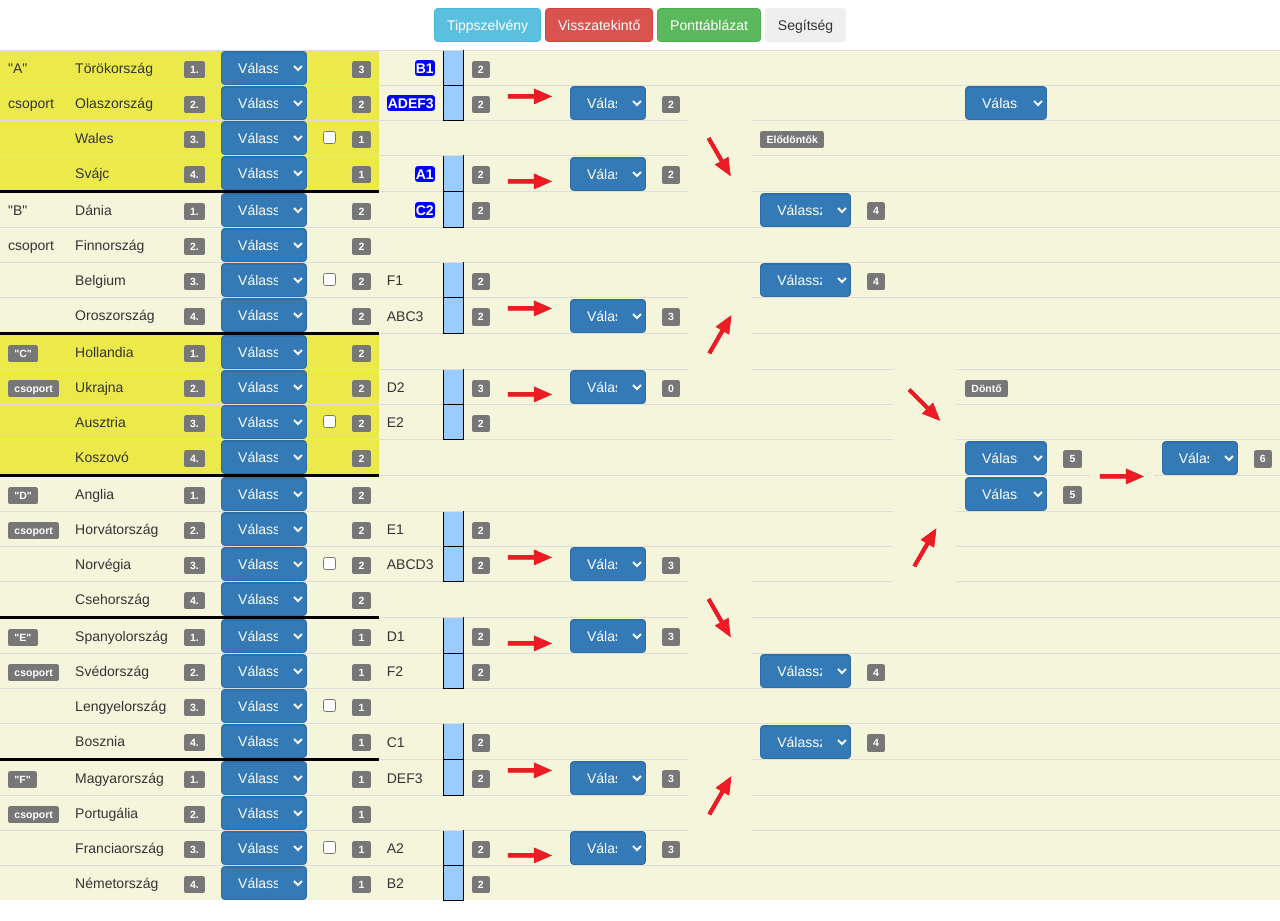
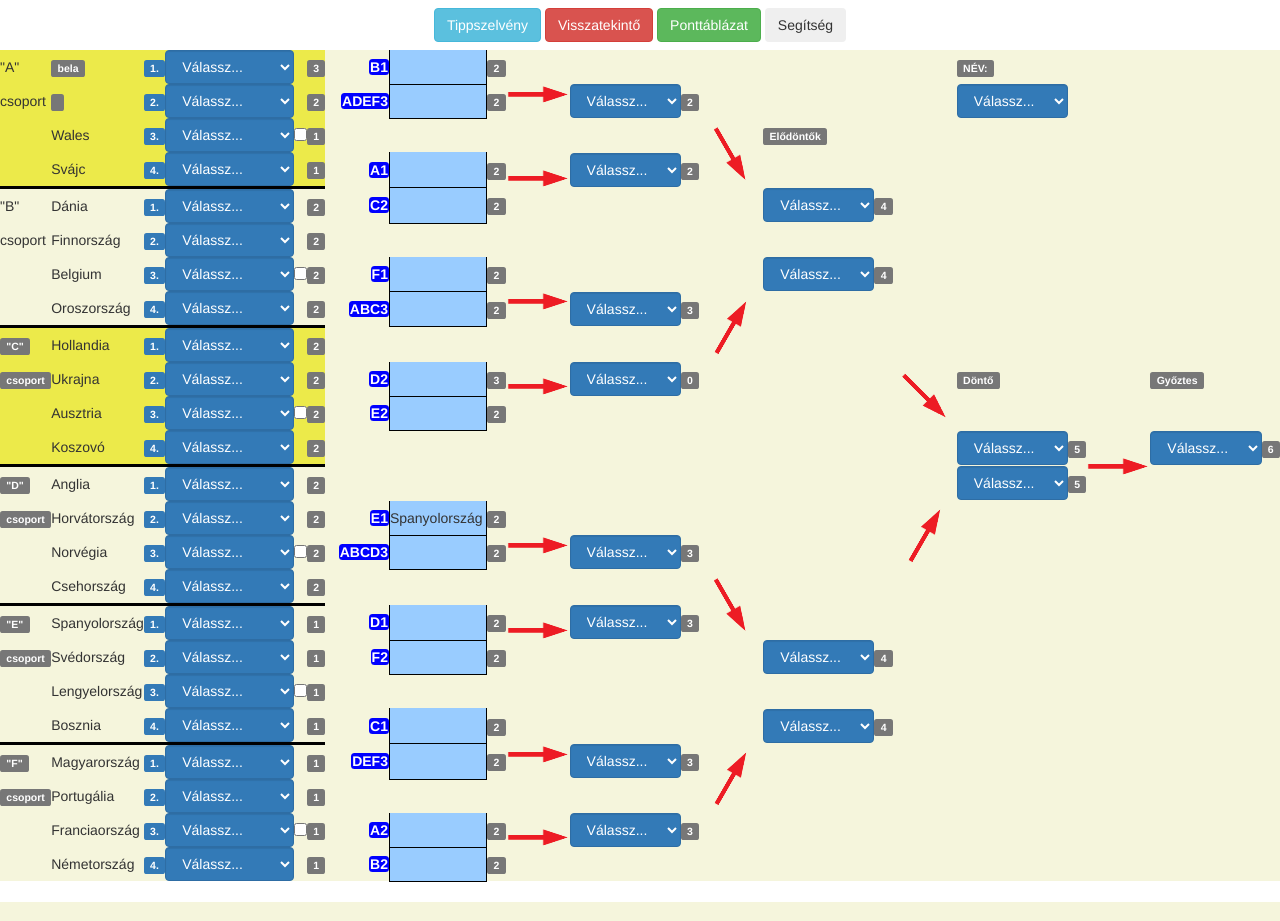
Before and after one commit to BalazsA2/BalazsA2.github.io, a PHP site: page / in a window 1280 px wide. Run offline with PHP 8.4, Linux system fonts and the light colour scheme.

Commit message:
install php

```diff
--- a/css/style.css
+++ b/css/style.css
@@ -2,12 +2,14 @@
 @media (min-width: 400px) {
     body{font-size:8px;}
     .label-nyolcad {font-size: 6px;    }
+    .table>tbody>tr>td {padding: 1px;}
 }
 
 @media (min-width: 800px) {
     body{font-size: 12px;}
     .label-nyolcad {font-size: 10px;}
     .form-control {font-size: 12px}
+    .table>tbody>tr>td {padding: 4px;}
 }
 @media (min-width: 1000px) {
     body{font-size: 14px;}
@@ -24,8 +26,8 @@ nav {
     top:50px;
 }
 
-.csapatok { /* második oszlop*/
-    width: 5%;
+.teams { /* második oszlop*/
+    width: 7%;
     background-color:beige;
 
 }
@@ -40,6 +42,11 @@ nav {
     margin:0px;
     text-align: center;
 }
+
+.rankno {
+    background-color: #337ab7
+}
+
 .nyolcadfelirat { /* A1,B2.. feliratok a Nyolcaddöntőktől balra*/
     width: 5%;
     background-color:beige;
@@ -58,7 +65,7 @@ nav {
 }
 
 .group_title { /* első oszlop*/
-    width: 5%;
+    width: 4%;
     background-color:beige;
 
 }
@@ -67,6 +74,8 @@ nav {
     padding-top: 0px;
     padding-bottom: 0px;
     vertical-align: middle;
+    padding: 0px;
+    border-top: 0px;
 }
 
 
--- a/index.html
+++ b/index.php
@@ -9,11 +9,21 @@
     <!-- <link rel="stylesheet" href="https://stackpath.bootstrapcdn.com/bootstrap/4.5.0/css/bootstrap.min.css"> -->
     <script src="https://ajax.googleapis.com/ajax/libs/jquery/3.5.1/jquery.min.js"></script>
     <script src="https://maxcdn.bootstrapcdn.com/bootstrap/3.4.1/js/bootstrap.min.js"></script>
-    <link rel="stylesheet" href="css/style.css">
-
+    <link rel="stylesheet" href="/css/style.css">
+    <script>
+        $(document).ready(function(){
+            //span elem átírása
+            $('#lab_a1').text('bela');
+            //db-ből jöjjön a label
+            //db-ből jöjjönek a csapatnevek az optionokba
+        })
+    </script>
 </head>
 
 <body>
+    <?php
+    /*phpinfo();*/
+    ?>
     <nav class="navbar navbar-light bg-light navbar-fixed-top">
         <button class="btn btn-info navbar-btn">Tippszelvény</button>
         <button class="btn btn-danger navbar-btn">Visszatekintő</button>
@@ -24,8 +34,8 @@
         <table class="table">
             <tr>
                 <td class="group_title one">"A"</td>
-                <td class="csapatok one">Törökország</td>
-                <td class="points one"><span class="label label-default">1.</span></td>
+                <td class="teams one"><span id='lab_a1' class="label label-default">Törökország<span></td>
+                <td class="points one"><span class="label label-default rankno">1.</span></td>
                 <td class="auto-style1 one">
                     <select class="form-control seli" id="sel_a1">
                         <option>Válassz...</option>
@@ -47,7 +57,7 @@
                 <td class="auto-style1"></td>
                 <td class="points"></td>
                 <td class="arrows"></td>
-                <td class="auto-style1"></td>
+                <td class="auto-style1"><span class="label label-default">NÉV:</span></td>
                 <td class="points"></td>
                 <td class="arrows"></td>
                 <td class="auto-style1"></td>
@@ -55,8 +65,8 @@
             </tr>
             <tr>
                 <td class="group_title one">csoport</td>
-                <td class="csapatok one">Olaszország</td>
-                <td class="points one"><span class="label label-default">2.</span></td>
+                <td class="teams one"><span id='lab_a2' class="label label-default"><span></td>
+                <td class="points one"><span class="label label-default rankno">2.</span></td>
                 <td class="auto-style1 one">
                     <select class="form-control seli" id="sel_a2">
                         <option>Válassz...</option>
@@ -106,8 +116,8 @@
             </tr>
             <tr>
                 <td class="group_title one"></td>
-                <td class="csapatok one">Wales</td>
-                <td class="points one"><span class="label label-default">3.</span></td>
+                <td class="teams one">Wales</td>
+                <td class="points one"><span class="label label-default rankno">3.</span></td>
                 <td class="auto-style1 one">
                     <select class="form-control seli" id="sel_a3">
                         <option>Válassz...</option>
@@ -136,8 +146,8 @@
             </tr>
             <tr>
                 <td class="group_title one line"></td>
-                <td class="csapatok one line">Svájc</td>
-                <td class="points one line"><span class="label label-default">4.</span></td>
+                <td class="teams one line">Svájc</td>
+                <td class="points one line"><span class="label label-default rankno">4.</span></td>
                 <td class="auto-style1 one line">
                     <select class="form-control seli" id="sel_a4">
                         <option>Válassz...</option>
@@ -174,8 +184,8 @@
             </tr>
             <tr>
                 <td class="group_title">"B"</td>
-                <td class="csapatok">Dánia</td>
-                <td class="points"><span class="label label-default">1.</span></td>
+                <td class="teams">Dánia</td>
+                <td class="points"><span class="label label-default rankno">1.</span></td>
                 <td class="auto-style1">
                     <select class="form-control seli" id="sel_b1">
                         <option>Válassz...</option>
@@ -210,8 +220,8 @@
             </tr>
             <tr>
                 <td class="group_title">csoport</td>
-                <td class="csapatok">Finnország</td>
-                <td class="points"><span class="label label-default">2.</span></td>
+                <td class="teams">Finnország</td>
+                <td class="points"><span class="label label-default rankno">2.</span></td>
                 <td class="auto-style1">
                     <select class="form-control seli" id="sel_b2">
                         <option>Válassz...</option>
@@ -241,8 +251,8 @@
             </tr>
             <tr>
                 <td class="group_title">&nbsp;</td>
-                <td class="csapatok">Belgium</td>
-                <td class="points"><span class="label label-default">3.</span></td>
+                <td class="teams">Belgium</td>
+                <td class="points"><span class="label label-default rankno">3.</span></td>
                 <td class="auto-style1">
                     <select class="form-control seli" id="sel_b3">
                         <option>Válassz...</option>
@@ -254,7 +264,7 @@
                 </td>
                 <td class="points"><input type="checkbox" class="form-check-input" value=""></td>
                 <td class="points"><span class="label label-default">2</span></td>
-                <td class="nyolcadfelirat">F1</td>
+                <td class="nyolcadfelirat"><span class="label label-default label-nyolcad">F1</span></td>
                 <td class="Runners">
                 <td class="points"><span class="label label-default">2</span></td>
                 <td class="arrows"></td>
@@ -281,8 +291,8 @@
             </tr>
             <tr>
                 <td class="group_title line">&nbsp;</td>
-                <td class="csapatok line">Oroszország</td>
-                <td class="points line"><span class="label label-default">4.</span></td>
+                <td class="teams line">Oroszország</td>
+                <td class="points line"><span class="label label-default rankno">4.</span></td>
                 <td class="auto-style1 line">
                     <select class="form-control seli" id="sel_b4">
                         <option>Válassz...</option>
@@ -294,7 +304,7 @@
                 </td>
                 <td class="points line"></td>
                 <td class="points line"><span class="label label-default">2</span></td>
-                <td class="nyolcadfelirat">ABC3</td>
+                <td class="nyolcadfelirat"><span class="label label-default label-nyolcad">ABC3</span></td>
                 <td class="Runners">
                 <td class="points"><span class="label label-default">2</span></td>
                 <td class="arrows top">
@@ -320,8 +330,8 @@
             </tr>
             <tr>
                 <td class="group_title one"><span class="label label-default">"C"</span></td>
-                <td class="csapatok one">Hollandia</td>
-                <td class="points one"><span class="label label-default">1.</span></td>
+                <td class="teams one">Hollandia</td>
+                <td class="points one"><span class="label label-default rankno">1.</span></td>
                 <td class="auto-style1 one">
                     <select class="form-control seli" id="sel_c1">
                         <option>Válassz...</option>
@@ -352,8 +362,8 @@
             </tr>
             <tr>
                 <td class="group_title one"><span class="label label-default">csoport</span></td>
-                <td class="csapatok one">Ukrajna</td>
-                <td class="points one"><span class="label label-default">2.</span></td>
+                <td class="teams one">Ukrajna</td>
+                <td class="points one"><span class="label label-default rankno">2.</span></td>
                 <td class="auto-style1 one">
                     <select class="form-control seli" id="sel_c2">
                         <option>Válassz...</option>
@@ -365,7 +375,7 @@
                 </td>
                 <td class="points one"></td>
                 <td class="points one"><span class="label label-default">2</span></td>
-                <td class="nyolcadfelirat">D2</td>
+                <td class="nyolcadfelirat"><span class="label label-default label-nyolcad">D2</span></td>
                 <td class="Runners">
                 <td class="points"><span class="label label-default">3</span></td>
                 <td class="arrows bottom">
@@ -384,13 +394,13 @@
                 <td class="auto-style1"><span class="label label-default">Döntő</span></td>
                 <td class="points"></td>
                 <td class="arrows">&nbsp;</td>
-                <td class="auto-style1">&nbsp;</td>
+                <td class="auto-style1"><span class="label label-default">Győztes</span></td>
                 <td class="points">&nbsp;</td>
             </tr>
             <tr>
                 <td class="group_title one"></td>
-                <td class="csapatok one">Ausztria</td>
-                <td class="points one"><span class="label label-default">3.</span></td>
+                <td class="teams one">Ausztria</td>
+                <td class="points one"><span class="label label-default rankno">3.</span></td>
                 <td class="auto-style1 one">
                     <select class="form-control seli" id="sel_c3">
                         <option>Válassz...</option>
@@ -402,7 +412,7 @@
                 </td>
                 <td class="points one"><input type="checkbox" class="form-check-input" value=""></td>
                 <td class="points one"><span class="label label-default">2</span></td>
-                <td class="nyolcadfelirat">E2</td>
+                <td class="nyolcadfelirat"><span class="label label-default label-nyolcad">E2</span></td>
                 <td class="Runners"></td>
                 <td class="points"><span class="label label-default">2</span></td>
                 <td class="arrows"></td>
@@ -419,8 +429,8 @@
             </tr>
             <tr>
                 <td class="group_title one line"></td>
-                <td class="csapatok one line">Koszovó</td>
-                <td class="points one line"><span class="label label-default">4.</span></td>
+                <td class="teams one line">Koszovó</td>
+                <td class="points one line"><span class="label label-default rankno">4.</span></td>
                 <td class="auto-style1 one line">
                     <select class="form-control seli" id="sel_c4">
                         <option>Válassz...</option>
@@ -463,8 +473,8 @@
             </tr>
             <tr>
                 <td class="group_title"><span class="label label-default">"D"</span></td>
-                <td class="csapatok">Anglia</td>
-                <td class="points"><span class="label label-default">1.</span></td>
+                <td class="teams">Anglia</td>
+                <td class="points"><span class="label label-default rankno">1.</span></td>
                 <td class="auto-style1">
                     <select class="form-control seli" id="sel_d1">
                         <option>Válassz...</option>
@@ -502,8 +512,8 @@
             </tr>
             <tr>
                 <td class="group_title"><span class="label label-default">csoport</span></td>
-                <td class="csapatok">Horvátország</td>
-                <td class="points"><span class="label label-default">2.</span></td>
+                <td class="teams">Horvátország</td>
+                <td class="points"><span class="label label-default rankno">2.</span></td>
                 <td class="auto-style1">
                     <select class="form-control seli" id="sel_d2">
                         <option>Válassz...</option>
@@ -515,8 +525,8 @@
                 </td>
                 <td class="points"></td>
                 <td class="points"><span class="label label-default">2</span></td>
-                <td class="nyolcadfelirat">E1</td>
-                <td class="Runners"></td>
+                <td class="nyolcadfelirat"><span class="label label-default label-nyolcad">E1</span></td>
+                <td class="Runners">Spanyolország</td>
                 <td class="points"><span class="label label-default">2</span></td>
                 <td class="arrows"></td>
                 <td class="auto-style1">&nbsp;</td>
@@ -532,8 +542,8 @@
             </tr>
             <tr>
                 <td class="group_title"></td>
-                <td class="csapatok">Norvégia</td>
-                <td class="points"><span class="label label-default">3.</span></td>
+                <td class="teams">Norvégia</td>
+                <td class="points"><span class="label label-default rankno">3.</span></td>
                 <td class="auto-style1">
                     <select class="form-control seli" id="sel_d3">
                         <option>Válassz...</option>
@@ -545,7 +555,7 @@
                 </td>
                 <td class="points"><input type="checkbox" class="form-check-input" value=""></td>
                 <td class="points"><span class="label label-default">2</span></td>
-                <td class="nyolcadfelirat">ABCD3</td>
+                <td class="nyolcadfelirat"><span class="label label-default label-nyolcad">ABCD3</span></td>
                 <td class="Runners"></td>
                 <td class="points"><span class="label label-default">2</span></td>
                 <td class="arrows top">  <img alt="" src="img/2-2-arrow-png-pic.png"
@@ -573,8 +583,8 @@
             </tr>
             <tr>
                 <td class="group_title line"></td>
-                <td class="csapatok line">Csehország</td>
-                <td class="points line"><span class="label label-default">4.</span></td>
+                <td class="teams line">Csehország</td>
+                <td class="points line"><span class="label label-default rankno">4.</span></td>
                 <td class="auto-style1 line">
                     <select class="form-control seli" id="sel_d4">
                         <option>Válassz...</option>
@@ -602,8 +612,8 @@
             </tr>
             <tr>
                 <td class="group_title"><span class="label label-default">"E"</span></td>
-                <td class="csapatok">Spanyolország</td>
-                <td class="points"><span class="label label-default">1.</span></td>
+                <td class="teams">Spanyolország</td>
+                <td class="points"><span class="label label-default rankno">1.</span></td>
                 <td class="auto-style1">
                     <select class="form-control seli" id="sel_e1">
                         <option>Válassz...</option>
@@ -615,7 +625,7 @@
                 </td>
                 <td class="points"></td>
                 <td class="points"><span class="label label-default">1</span></td>
-                <td class="nyolcadfelirat">D1</td>
+                <td class="nyolcadfelirat"><span class="label label-default label-nyolcad">D1</span></td>
                 <td class="Runners"></td>
                 <td class="points"><span class="label label-default">2</span></td>
                 <td class="arrows bottom">  <img alt="" src="img/2-2-arrow-png-pic.png"
@@ -640,8 +650,8 @@
             </tr>
             <tr>
                 <td class="group_title"><span class="label label-default">csoport</span></td>
-                <td class="csapatok">Svédország</td>
-                <td class="points"><span class="label label-default">2.</span></td>
+                <td class="teams">Svédország</td>
+                <td class="points"><span class="label label-default rankno">2.</span></td>
                 <td class="auto-style1">
                     <select class="form-control seli" id="sel_e2">
                         <option>Válassz...</option>
@@ -653,7 +663,7 @@
                 </td>
                 <td class="points"></td>
                 <td class="points"><span class="label label-default">1</span></td>
-                <td class="nyolcadfelirat">F2</td>
+                <td class="nyolcadfelirat"><span class="label label-default label-nyolcad">F2</span></td>
                 <td class="Runners"></td>
                 <td class="points"><span class="label label-default">2</span></td>
                 <td class="arrows"></td>
@@ -676,8 +686,8 @@
             </tr>
             <tr>
                 <td class="group_title"></td>
-                <td class="csapatok">Lengyelország</td>
-                <td class="points"><span class="label label-default">3.</span></td>
+                <td class="teams">Lengyelország</td>
+                <td class="points"><span class="label label-default rankno">3.</span></td>
                 <td class="auto-style1">
                     <select class="form-control seli" id="sel_e3">
                         <option>Válassz...</option>
@@ -707,8 +717,8 @@
             </tr>
             <tr>
                 <td class="group_title line"></td>
-                <td class="csapatok line">Bosznia</td>
-                <td class="points line"><span class="label label-default">4.</span></td>
+                <td class="teams line">Bosznia</td>
+                <td class="points line"><span class="label label-default rankno">4.</span></td>
                 <td class="auto-style1 line">
                     <select class="form-control seli" id="sel_e4">
                         <option>Válassz...</option>
@@ -720,7 +730,7 @@
                 </td>
                 <td class="points line"></td>
                 <td class="points line"><span class="label label-default">1</span></td>
-                <td class="nyolcadfelirat">C1</td>
+                <td class="nyolcadfelirat"><span class="label label-default label-nyolcad">C1</span></td>
                 <td class="Runners"></td>
                 <td class="points"><span class="label label-default">2</span></td>
                 <td class="arrows"></td>
@@ -747,8 +757,8 @@
             </tr>
             <tr>
                 <td class="group_title"><span class="label label-default">"F"</span></td>
-                <td class="csapatok">Magyarország</td>
-                <td class="points"><span class="label label-default">1.</span></td>
+                <td class="teams">Magyarország</td>
+                <td class="points"><span class="label label-default rankno">1.</span></td>
                 <td class="auto-style1">
                     <select class="form-control seli" id="sel_f1">
                         <option>Válassz...</option>
@@ -760,7 +770,7 @@
                 </td>
                 <td class="points"></td>
                 <td class="points"><span class="label label-default">1</span></td>
-                <td class="nyolcadfelirat">DEF3</td>
+                <td class="nyolcadfelirat"><span class="label label-default label-nyolcad">DEF3</span></td>
                 <td class="Runners"></td>
                 <td class="points"><span class="label label-default">2</span></td>
                 <td class="arrows top">
@@ -786,8 +796,8 @@
             </tr>
             <tr>
                 <td class="group_title"><span class="label label-default">csoport</span></td>
-                <td class="csapatok">Portugália</td>
-                <td class="points"><span class="label label-default">2.</span></td>
+                <td class="teams">Portugália</td>
+                <td class="points"><span class="label label-default rankno">2.</span></td>
                 <td class="auto-style1">
                     <select class="form-control seli" id="sel_f2">
                         <option>Válassz...</option>
@@ -816,8 +826,8 @@
             </tr>
             <tr>
                 <td class="group_title"></td>
-                <td class="csapatok">Franciaország</td>
-                <td class="points"><span class="label label-default">3.</span></td>
+                <td class="teams">Franciaország</td>
+                <td class="points"><span class="label label-default rankno">3.</span></td>
                 <td class="auto-style1">
                     <select class="form-control seli" id="sel_f3">
                         <option>Válassz...</option>
@@ -829,7 +839,7 @@
                 </td>
                 <td class="points"><input type="checkbox" class="form-check-input" value=""></td>
                 <td class="points"><span class="label label-default">1</span></td>
-                <td class="nyolcadfelirat">A2</td>
+                <td class="nyolcadfelirat"><span class="label label-default label-nyolcad">A2</span></td>
                 <td class="Runners"></td>
                 <td class="points"><span class="label label-default">2</span></td>
                 <td class="arrows bottom">
@@ -855,8 +865,8 @@
             </tr>
             <tr>
                 <td class="group_title"></td>
-                <td class="csapatok">Németország</td>
-                <td class="points"><span class="label label-default">4.</span></td>
+                <td class="teams">Németország</td>
+                <td class="points"><span class="label label-default rankno">4.</span></td>
                 <td class="auto-style1">
                     <select class="form-control seli" id="sel_f4">
                         <option>Válassz...</option>
@@ -868,7 +878,7 @@
                 </td>
                 <td class="points"></td>
                 <td class="points"><span class="label label-default">1</span></td>
-                <td class="nyolcadfelirat">B2</td>
+                <td class="nyolcadfelirat"><span class="label label-default label-nyolcad">B2</span></td>
                 <td class="Runners"></td>
                 <td class="points"><span class="label label-default">2</span></td>
                 <td class="arrows bottom"></td>
--- /dev/null
+++ b/php/test.php
@@ -0,0 +1,3 @@
+<?php
+include './database_connect.php';
+?>
```
Also changed, not shown: db.sql (added, +24 -0 lines), php/database_connect.php (added, +14 -0 lines).
